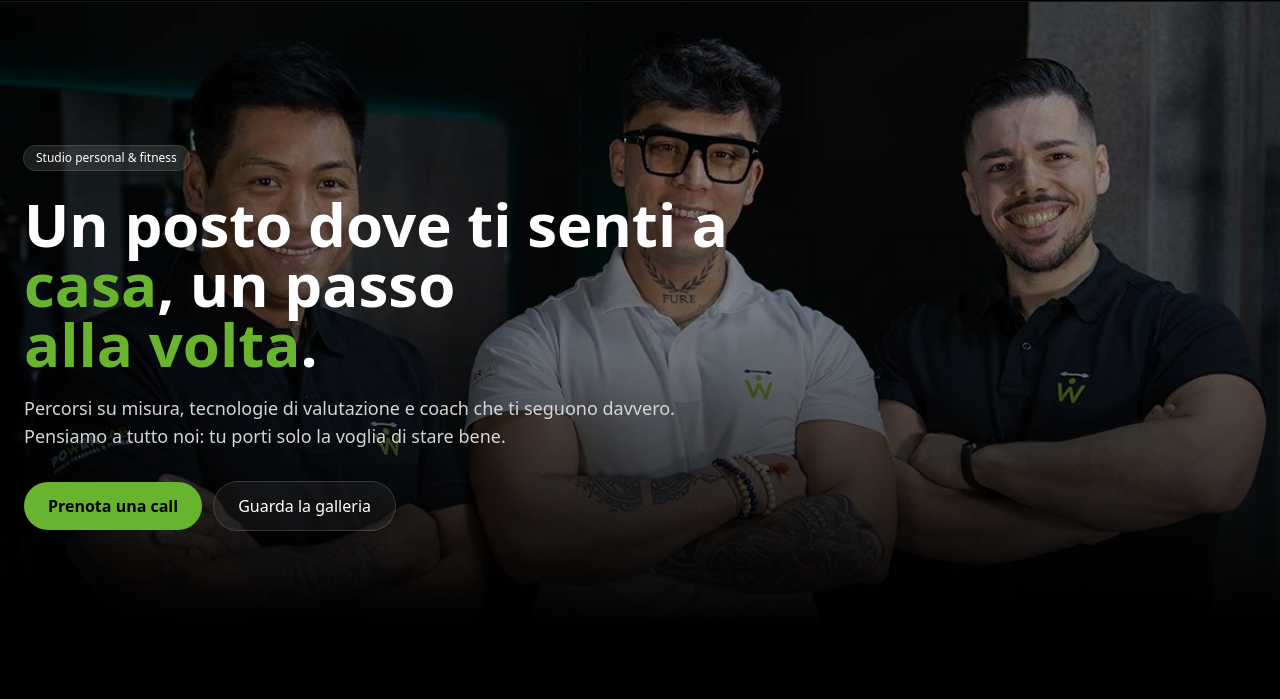
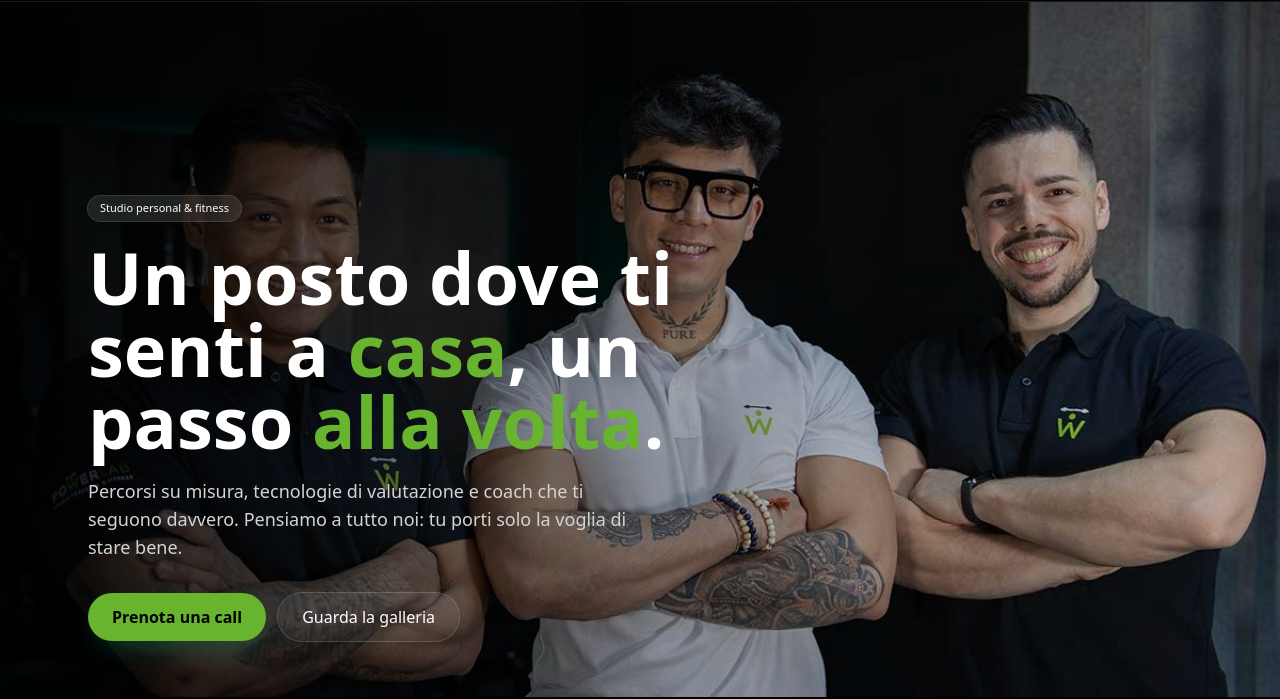
Before and after one commit to powerlab44-lgtm/powerlab-site, a Next.js app: page / in a window 1280 px wide. Shown: the part 71-770 px from the top of the page. Built offline with nearby package versions, Linux system fonts and the light colour scheme.

Commit message:
Aggiornamento sito PowerLab

```diff
--- a/src/app/page.tsx
+++ b/src/app/page.tsx
@@ -1,11 +1,11 @@
 import Image from "next/image";
 import Link from "next/link";
 
+/** Immagini hero (usa i tuoi path reali dentro /public/images) */
 const heroImages = [
-    // Sostituisci con i nomi reali in /public/images/
     "/images/foto00005.jpg",
-    ("/images/foto00028.jpg"),
-    ("/images/foto00059.jpg"),
+    "/images/foto00028.jpg",
+    "/images/foto00059.jpg",
 ];
 
 const services = [
@@ -39,44 +39,68 @@ const gallery = [
 ];
 
 const testimonials = [
-    { name: "Giulia", quote: "Ambiente curato e coach attentissimi: in 3 mesi più energia e zero dolori." },
-    { name: "Luca", quote: "Metodo chiaro, misurazioni periodiche e risultati reali. Consigliatissimo." },
-    { name: "Sara", quote: "Mi sento seguita davvero: piano su misura e progressi ad ogni seduta." },
+    {
+        name: "Giulia",
+        quote:
+            "Ambiente curato e coach attentissimi: in 3 mesi più energia e zero dolori.",
+    },
+    {
+        name: "Luca",
+        quote:
+            "Metodo chiaro, misurazioni periodiche e risultati reali. Consigliatissimo.",
+    },
+    {
+        name: "Sara",
+        quote:
+            "Mi sento seguita davvero: piano su misura e progressi ad ogni seduta.",
+    },
 ];
 
 export default function Home() {
     return (
         <main className="bg-black text-white">
-            {/* HERO: immagine grande + overlay + CTA */}
-            <section className="relative min-h-[72vh] md:min-h-[78vh] overflow-hidden">
-                {/* Background stack di immagini (solo la prima è visibile; le altre sono per future animazioni se vorrai) */}
+            {/* === HERO =========================================================== */}
+            <section className="relative min-h-[78vh] md:min-h-[86vh] overflow-hidden">
+                {/* Background image + overlay */}
                 <div className="absolute inset-0">
                     <Image
                         src={heroImages[0]}
-                        alt="PowerLab"
+                        alt="Team PowerLab"
                         fill
                         priority
-                        className="object-cover object-center opacity-90"
+                        sizes="100vw"
+                        /**
+                         * MOBILE: spostiamo l’inquadratura verso destra/alto per far entrare bene tutti e tre.
+                         * DESKTOP: torniamo al centro.
+                         */
+                        className="object-cover object-[62%_32%] sm:object-[58%_34%] md:object-center"
                     />
-                    <div className="absolute inset-0 bg-gradient-to-t from-black via-black/40 to-black/20" />
+                    {/* Overlay: più scuro a sinistra per contrasto testo, leggero verso destra */}
+                    <div className="absolute inset-0 bg-gradient-to-r from-black/85 via-black/35 to-black/10" />
+                    {/* Leggero fade dal basso in mobile così non si “mangia” i bottoni */}
+                    <div className="absolute inset-x-0 bottom-0 h-40 bg-gradient-to-t from-black/70 to-transparent md:hidden" />
                 </div>
 
-                <div className="relative z-10 container mx-auto px-6 pt-28 md:pt-36 pb-14 flex flex-col items-start">
-          <span className="inline-flex items-center px-3 py-1 rounded-full text-xs font-medium bg-white/10 ring-1 ring-white/20">
-            Studio personal & fitness
+                {/* Contenuto */}
+                <div className="relative z-10 mx-auto w-full max-w-6xl px-6 pt-28 sm:pt-32 md:pt-40 lg:pt-48 pb-14">
+          <span className="inline-flex items-center px-3 py-1 rounded-full text-[11px] font-medium bg-white/10 ring-1 ring-white/20 backdrop-blur">
+            Studio personal &amp; fitness
           </span>
-                    <h1 className="mt-6 text-4xl md:text-6xl font-extrabold leading-tight max-w-3xl">
-                        Un posto dove ti senti a <span className="text-brand">casa</span>, un passo
-                        <br className="hidden md:block" /> <span className="text-brand">alla volta</span>.
+
+                    <h1 className="mt-5 text-4xl sm:text-5xl md:text-6xl lg:text-7xl font-extrabold leading-tight md:leading-[1.05] max-w-[18ch]">
+                        Un posto dove ti senti a <span className="text-brand">casa</span>, un
+                        passo <span className="text-brand">alla volta</span>.
                     </h1>
-                    <p className="mt-5 text-neutral-300 max-w-2xl text-lg">
-                        Percorsi su misura, tecnologie di valutazione e coach che ti seguono davvero.
-                        Pensiamo a tutto noi: tu porti solo la voglia di stare bene.
+
+                    <p className="mt-5 text-neutral-300 max-w-[55ch] text-base sm:text-lg">
+                        Percorsi su misura, tecnologie di valutazione e coach che ti seguono
+                        davvero. Pensiamo a tutto noi: tu porti solo la voglia di stare bene.
                     </p>
+
                     <div className="mt-8 flex flex-wrap gap-3">
                         <Link
                             href="/contact"
-                            className="px-6 py-3 rounded-full bg-brand text-black font-semibold hover:opacity-90 transition"
+                            className="px-6 py-3 rounded-full bg-brand text-black font-semibold hover:opacity-90 transition shadow-[0_10px_30px_-12px_rgba(16,185,129,.5)]"
                         >
                             Prenota una call
                         </Link>
@@ -90,11 +114,14 @@ export default function Home() {
                 </div>
             </section>
 
-            {/* SERVIZI con foto grandi */}
-            <section className="container mx-auto px-6 py-14 md:py-20">
+            {/* === SERVIZI ======================================================== */}
+            <section className="mx-auto w-full max-w-6xl px-6 py-14 md:py-20">
                 <div className="flex items-end justify-between mb-8">
                     <h2 className="text-3xl md:text-4xl font-bold">Servizi</h2>
-                    <Link href="/servizi" className="text-brand text-sm md:text-base hover:opacity-80">
+                    <Link
+                        href="/servizi"
+                        className="text-brand text-sm md:text-base hover:opacity-80"
+                    >
                         Vedi tutto →
                     </Link>
                 </div>
@@ -111,6 +138,7 @@ export default function Home() {
                                     src={s.img}
                                     alt={s.title}
                                     fill
+                                    sizes="(max-width: 768px) 100vw, 33vw"
                                     className="object-cover object-center group-hover:scale-[1.03] transition-transform duration-500"
                                 />
                                 <div className="absolute inset-0 bg-gradient-to-t from-black/80 via-black/40 to-transparent" />
@@ -125,23 +153,30 @@ export default function Home() {
                 </div>
             </section>
 
-            {/* GALLERIA Masonry responsive (righe con altezze diverse) */}
-            <section className="container mx-auto px-6 pb-14 md:pb-20">
+            {/* === GALLERIA (masonry) ============================================ */}
+            <section className="mx-auto w-full max-w-6xl px-6 pb-14 md:pb-20">
                 <div className="flex items-end justify-between mb-8">
                     <h2 className="text-3xl md:text-4xl font-bold">Galleria</h2>
-                    <Link href="/galleria" className="text-brand text-sm md:text-base hover:opacity-80">
+                    <Link
+                        href="/galleria"
+                        className="text-brand text-sm md:text-base hover:opacity-80"
+                    >
                         Apri galleria →
                     </Link>
                 </div>
 
                 <div className="columns-1 sm:columns-2 lg:columns-3 gap-4 [column-fill:_balance]">
                     {gallery.map((src, i) => (
-                        <div key={i} className="mb-4 break-inside-avoid rounded-3xl overflow-hidden ring-1 ring-white/10 bg-white/5">
+                        <div
+                            key={i}
+                            className="mb-4 break-inside-avoid rounded-3xl overflow-hidden ring-1 ring-white/10 bg-white/5"
+                        >
                             <div className="relative w-full h-[220px] md:h-[260px]">
                                 <Image
                                     src={src}
                                     alt={`Galleria ${i + 1}`}
                                     fill
+                                    sizes="(max-width: 768px) 100vw, 33vw"
                                     className="object-cover object-center"
                                 />
                             </div>
@@ -150,11 +185,14 @@ export default function Home() {
                 </div>
             </section>
 
-            {/* TESTIMONIANZE – carosello “swipe” con scroll-snap (zero librerie) */}
-            <section className="container mx-auto px-6 pb-16 md:pb-24">
+            {/* === TESTIMONIANZE (carosello semplice) ============================ */}
+            <section className="mx-auto w-full max-w-6xl px-6 pb-16 md:pb-24">
                 <div className="flex items-end justify-between mb-6">
                     <h2 className="text-3xl md:text-4xl font-bold">Le persone dicono di noi</h2>
-                    <Link href="/testimonianze" className="text-brand text-sm md:text-base hover:opacity-80">
+                    <Link
+                        href="/testimonianze"
+                        className="text-brand text-sm md:text-base hover:opacity-80"
+                    >
                         Leggi tutte →
                     </Link>
                 </div>
@@ -175,13 +213,15 @@ export default function Home() {
                 </div>
             </section>
 
-            {/* STRISCIA CONTATTI con WhatsApp */}
+            {/* === CTA WhatsApp / Contact ======================================= */}
             <section className="relative">
-                <div className="container mx-auto px-6 pb-20">
+                <div className="mx-auto w-full max-w-6xl px-6 pb-20">
                     <div className="rounded-3xl p-8 md:p-10 ring-1 ring-white/10 bg-[linear-gradient(180deg,rgba(255,255,255,0.06),rgba(255,255,255,0.02))] flex flex-col md:flex-row items-start md:items-center justify-between gap-6">
                         <div>
                             <h3 className="text-2xl md:text-3xl font-bold">Pronto per iniziare?</h3>
-                            <p className="mt-2 text-neutral-400">Scrivici su WhatsApp o prenota una call.</p>
+                            <p className="mt-2 text-neutral-400">
+                                Scrivici su WhatsApp o prenota una call.
+                            </p>
                         </div>
                         <div className="flex flex-wrap gap-3">
                             <Link
```
